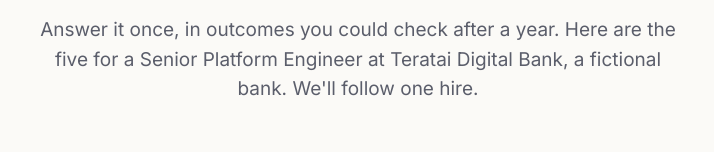
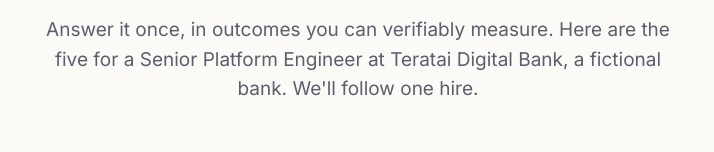
Before and after one commit to normannoble/talent-engine-site, a plain HTML site: page index.html in a window 1280 px wide. Shown: the part 1894-2046 px from the top of the page, 282-996 px from the left. Drawn offline with Linux system fonts and the light colour scheme.

Commit message:
Question section: outcomes you can verifiably measure
Co-Authored-By: Claude Opus 5.5 <noreply@anthropic.com>

```diff
--- a/index.html
+++ b/index.html
@@ -86,7 +86,7 @@
   <div class="wrap">
     <p class="eyebrow">Talent Engine starts somewhere else</p>
     <h2>“If this person was successful, <span class="blue">what would be true?</span>”</h2>
-    <p>Answer it once, in outcomes you could check after a year. Here are the five for a Senior Platform Engineer at Teratai Digital Bank, a fictional bank. We'll follow one hire.</p>
+    <p>Answer it once, in outcomes you can verifiably measure. Here are the five for a Senior Platform Engineer at Teratai Digital Bank, a fictional bank. We'll follow one hire.</p>
     <ul class="outs reveal">
       <li class="out k1"><span class="dot"></span><span><b>Reliable services</b><small>Agreed service levels, met</small></span></li>
       <li class="out k2"><span class="dot"></span><span><b>Teams release on their own</b><small>Several times a day</small></span></li>
```
